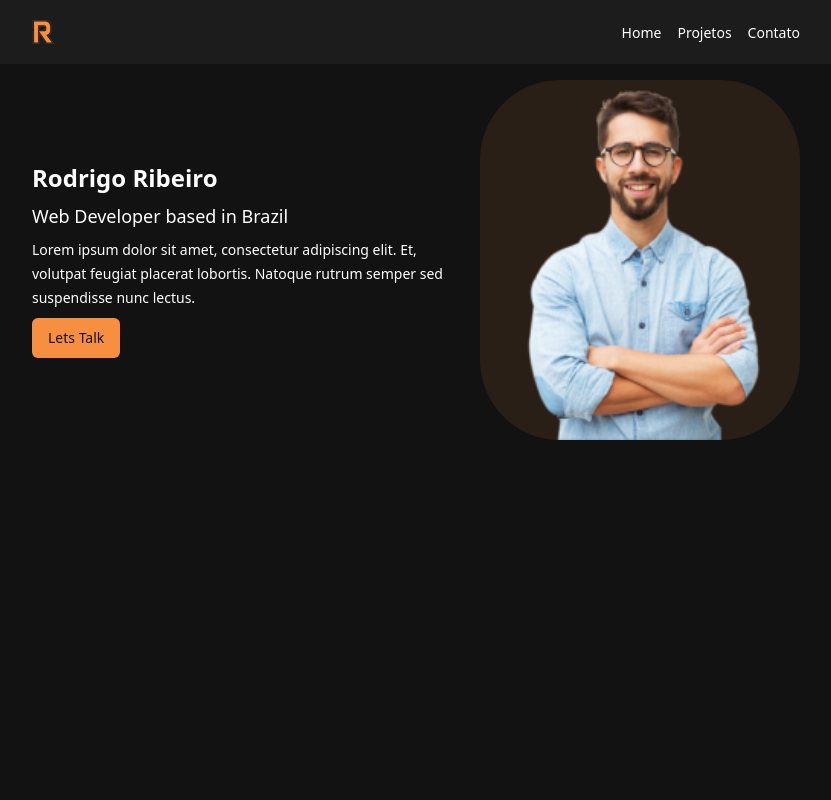
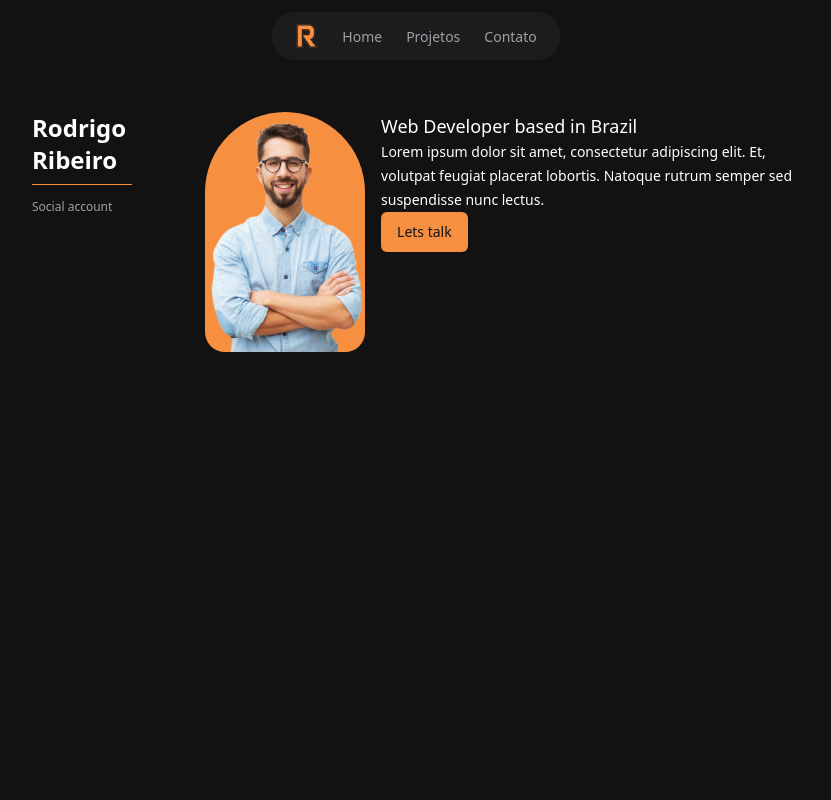
Before and after one commit to rodrigodasilva/portfolio-nextjs, a Next.js app: page / in a window 1280 px wide. Shown: the top 800 px of the page, without its empty margins (224-1055 px from the left). Built offline with nearby package versions, Linux system fonts and the light colour scheme.

Commit message:
style: initial styles

```diff
--- a/src/app/components/footer.jsx
+++ b/src/app/components/footer.jsx
@@ -1,6 +1,5 @@
 import { Logo } from '@/components/logo'
 import { IconExternalLink, IconMail, IconPhone } from '@/components/ui/icons'
-import { Typography } from '@/components/ui/typography'
 
 export function Footer() {
   return (
@@ -9,47 +8,31 @@ export function Footer() {
         <div className="flex flex-col sm:flex-row justify-between gap-4 items-start">
           <Logo className="text-primary-foreground" />
           <div className="flex flex-col gap-2">
-            <Typography variant="detail" as="span">
-              Entre em contato
-            </Typography>
+            <span className={'text-xs font-medium'}>Entre em contato</span>
             <div className="flex flex-col gap-2">
-              <Typography
-                variant="body-medium"
-                as="span"
-                className="flex items-center gap-2"
-              >
+              <span className="flex items-center gap-2 text-sm leading-6 font-medium">
                 <IconPhone className="w-5 h-5" />
                 (77) 98122-1665
-              </Typography>
-              <Typography
-                variant="body-medium"
-                as="span"
-                className="flex items-center gap-2 break-all"
-              >
+              </span>
+              <span className="flex items-center gap-2 break-all text-sm leading-6 font-medium">
                 <IconMail className="w-5 h-5" />
                 comercial@jmcontabilize.com.br
-              </Typography>
+              </span>
             </div>
           </div>
         </div>
 
-        <Typography
-          variant="body"
-          as="span"
-          className="flex items-start sm:items-center sm:justify-center sm:gap-1 flex-col sm:flex-row"
-        >
+        <span className="text-sm leading-6 font-regular flex items-start sm:items-center sm:justify-center sm:gap-1 flex-col sm:flex-row">
           Desenvolvido por{' '}
-          <Typography
-            variant="body-bold"
-            as="a"
-            className="flex items-center gap-1"
+          <a
+            className="text-sm leading-6 font-bold flex items-center gap-1"
             href="https://www.linkedin.com/in/rodrigo-ribeiro-programador/"
             target="_blank"
             rel="noopener noreferrer"
           >
             Rodrigo Ribeiro <IconExternalLink />
-          </Typography>
-        </Typography>
+          </a>
+        </span>
       </div>
     </footer>
   )
--- a/src/app/components/home-section.jsx
+++ b/src/app/components/home-section.jsx
@@ -1,5 +1,5 @@
 import { Button } from '@/components/ui/button'
-import { Typography } from '@/components/ui/typography'
+import { Separator } from '@/components/ui/separator'
 
 import { cn } from '@/utils/classnames'
 
@@ -7,7 +7,7 @@ function Banner({ className = '', ...props }) {
   return (
     <div
       className={cn(
-        'relative w-full flex items-end justify-center bg-primary/10 bg-[url("/person.png")] bg-no-repeat bg-contain bg-center',
+        'relative w-full flex items-end justify-center bg-primary bg-[url("/person.png")] bg-no-repeat bg-auto bg-bottom',
         className
       )}
       {...props}
@@ -17,32 +17,33 @@ function Banner({ className = '', ...props }) {
 
 export function HomeSection() {
   return (
-    <section className="flex flex-col gap-4 w-full">
+    <section className="flex flex-col sm:flex-row gap-4 w-full">
       <div className="flex w-full gap-6">
-        <div className="flex flex-col justify-center gap-4">
-          <div className="flex flex-col gap-2" data-aos="fade-right">
-            <Typography
-              variant="h3"
-              as="h3"
-              // className="font-light text-primary"
-            >
-              Rodrigo Ribeiro
-            </Typography>
-            <Typography variant="large" as="h4" className="font-normal">
-              Web Developer based in Brazil
-            </Typography>
-            <Typography variant="body" as="p" className="font-light">
-              Lorem ipsum dolor sit amet, consectetur adipiscing elit. Et,
-              volutpat feugiat placerat lobortis. Natoque rutrum semper sed
-              suspendisse nunc lectus.
-            </Typography>
-            <Button className="w-max">Lets Talk</Button>
+        <div className="flex flex-col gap-2" data-aos="fade-right">
+          <h3 className="text-2xl font-bold">Rodrigo Ribeiro</h3>
+          <Separator className="bg-primary max-w-[100px] w-full" />
+
+          <div>
+            <span className="text-xs text-muted-foreground">
+              Social account
+            </span>
           </div>
         </div>
+
         <Banner
-          className="hidden sm:flex max-w-[320px] h-[360px] rounded-[80px]"
+          className="flex max-w-[160px] h-[240px] rounded-b-[20px] rounded-t-[80px]"
           data-aos="fade-left"
         />
+      </div>
+
+      <div>
+        <h4 className="font-normal text-lg">Web Developer based in Brazil</h4>
+        <p className="text-sm leading-6 font-regular">
+          Lorem ipsum dolor sit amet, consectetur adipiscing elit. Et, volutpat
+          feugiat placerat lobortis. Natoque rutrum semper sed suspendisse nunc
+          lectus.
+        </p>
+        <Button>Lets talk</Button>
       </div>
     </section>
   )
--- a/src/app/components/navbar.jsx
+++ b/src/app/components/navbar.jsx
@@ -2,10 +2,6 @@
 
 import Link from 'next/link'
 
-import { Button } from '@/components/ui/button'
-import { IconAlignJustify } from '@/components/ui/icons'
-
-import { Typography } from '@/components/ui/typography'
 import { useScrollPosition } from '@/utils/hooks/use-scroll-position'
 import { cn } from '@/utils/classnames'
 import { Logo } from '@/components/logo'
@@ -23,37 +19,24 @@ export function NavBar() {
   return (
     <header
       className={cn(
-        `fixed top-0 w-full h-16 flex justify-center bg-muted z-30`,
+        `fixed top-3 lef-[50%] right-[50%] transform translate-x-[50%] rounded-3xl px-6 w-max h-12 flex justify-center items-center bg-muted z-30`,
         { 'opacity-95 border-b border-b-border': scrolled }
       )}
     >
-      <div className="mx-4 flex max-w-screen-md items-center justify-between w-full">
+      <div className="flex gap-6 items-center">
         <Logo />
-
-        <div className="hidden sm:flex gap-4 items-center">
-          <ul className="flex gap-4 items-center">
+        <ul className="flex gap-6 items-center">
           {LINKS.map((item) => (
             <li key={item.value}>
               <Link href={item.value}>
-                  <Typography variant="body-medium" as="span">
+                <span className="text-sm leading-6 font-regular text-muted-foreground">
                   {item.label}
-                  </Typography>
+                </span>
               </Link>
             </li>
           ))}
         </ul>
       </div>
-
-        <Button
-          size="icon"
-          className="sm:hidden"
-          variant="ghost-primary"
-          aria-label="Abrir menu"
-          radius="full"
-        >
-          <IconAlignJustify />
-        </Button>
-      </div>
     </header>
   )
 }
--- a/src/app/layout.jsx
+++ b/src/app/layout.jsx
@@ -10,14 +10,6 @@ export const metadata = {
   description: 'Web Developer'
 }
 
-export const viewport = {
-  width: 'device-width',
-  initialScale: 1,
-  maximumScale: 1,
-  userScalable: 1,
-  shrinkToFit: 'no'
-}
-
 export default function RootLayout({ children }) {
   return (
     <html lang="en" className="scroll-smooth">
--- a/src/app/not-found.jsx
+++ b/src/app/not-found.jsx
@@ -1,16 +1,15 @@
 import Link from 'next/link'
 import { Button } from '@/components/ui/button'
 import { IconArrowLeft, IconMeh } from '@/components/ui/icons'
-import { Typography } from '@/components/ui/typography'
 
 export default function NotFound() {
   return (
     <>
       <div className="flex flex-col justify-center items-center gap-2 border p-4 rounded-md max-w-lg mx-auto mt-4">
         <IconMeh className="text-foreground" />
-        <Typography variant="large" as="h2" className="text-center">
+        <h2 className="text-center text-2xl font-bold">
           Página não encontrada
-        </Typography>
+        </h2>
         <Button variant="soft-neutral" asChild>
           <Link href="/">
             <IconArrowLeft /> Voltar para a página inicial
--- a/src/app/page.jsx
+++ b/src/app/page.jsx
@@ -8,7 +8,7 @@ export default function Home() {
   return (
     <>
       <NavBar />
-      <div className="bg-bg flex justify-center bg-background">
+      <div className="bg-bg flex justify-center bg-background pt-8">
         <main className="max-w-screen-md flex min-h-screen overflow-x-hidden flex-col items-center justify-start gap-16 mx-4 pt-20 pb-16">
           <HomeSection />
         </main>
--- a/src/components/ui/typography/index.js
+++ /dev/null
@@ -1 +0,0 @@
-export { Typography } from './typography'
--- a/src/components/ui/typography/typography.jsx
+++ /dev/null
@@ -1,41 +0,0 @@
-'use client'
-
-import { cva } from 'class-variance-authority'
-
-import { cn } from '@/utils/classnames'
-
-const typographyVariants = cva('', {
-  variants: {
-    variant: {
-      h1: 'text-5xl font-extrabold',
-      h3: 'text-2xl font-bold',
-      h4: 'text-xl font-bold',
-      h6: 'text-[16px] font-medium',
-      large: 'text-lg font-bold',
-      body: 'text-sm leading-6 font-regular',
-      'body-medium': 'text-sm leading-6 font-medium',
-      'body-bold': 'text-sm leading-6 font-bold',
-      detail: 'text-xs font-medium',
-      list: 'text-base'
-    }
-  },
-  defaultVariants: {
-    variant: 'large'
-  }
-})
-
-function Typography({ className, variant, as = 'p', children, ...props }) {
-  const Component = as
-  return (
-    <Component
-      className={cn(typographyVariants({ variant, className }))}
-      {...props}
-    >
-      {children}
-    </Component>
-  )
-}
-
-Typography.displayName = 'Typography'
-
-export { Typography }
```
Lines whose indentation alone changed are shown as unchanged.
